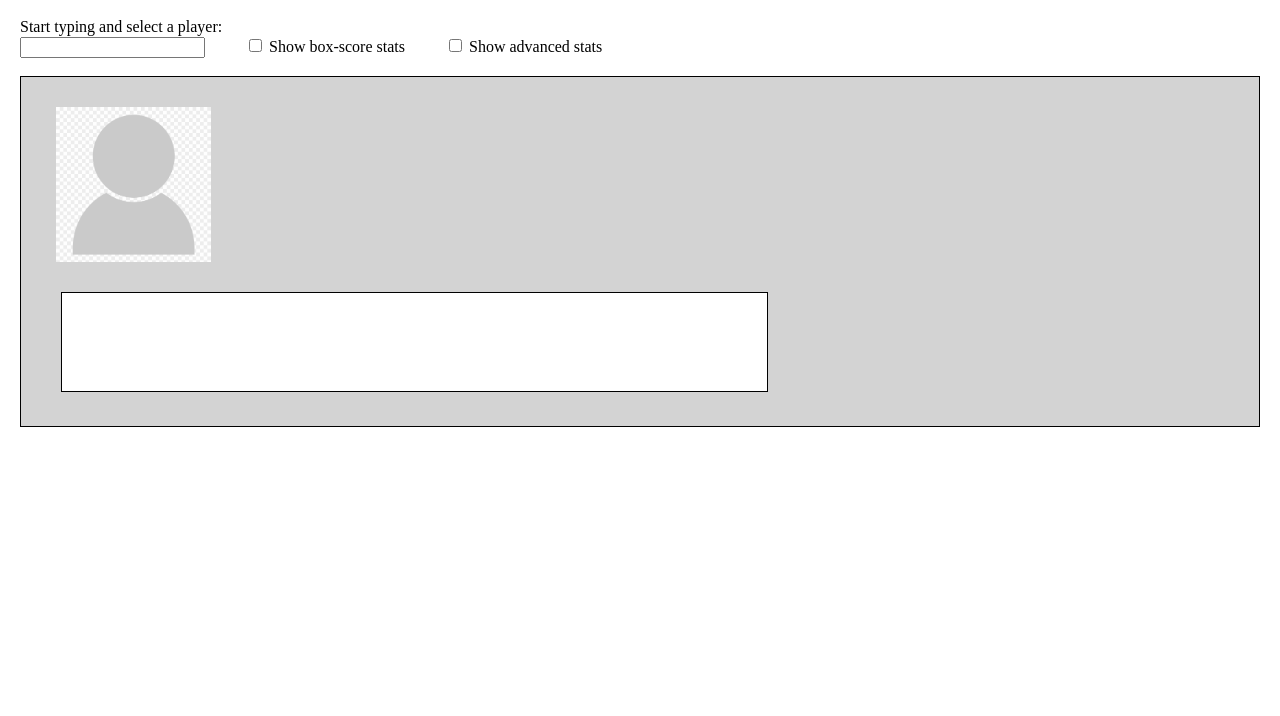
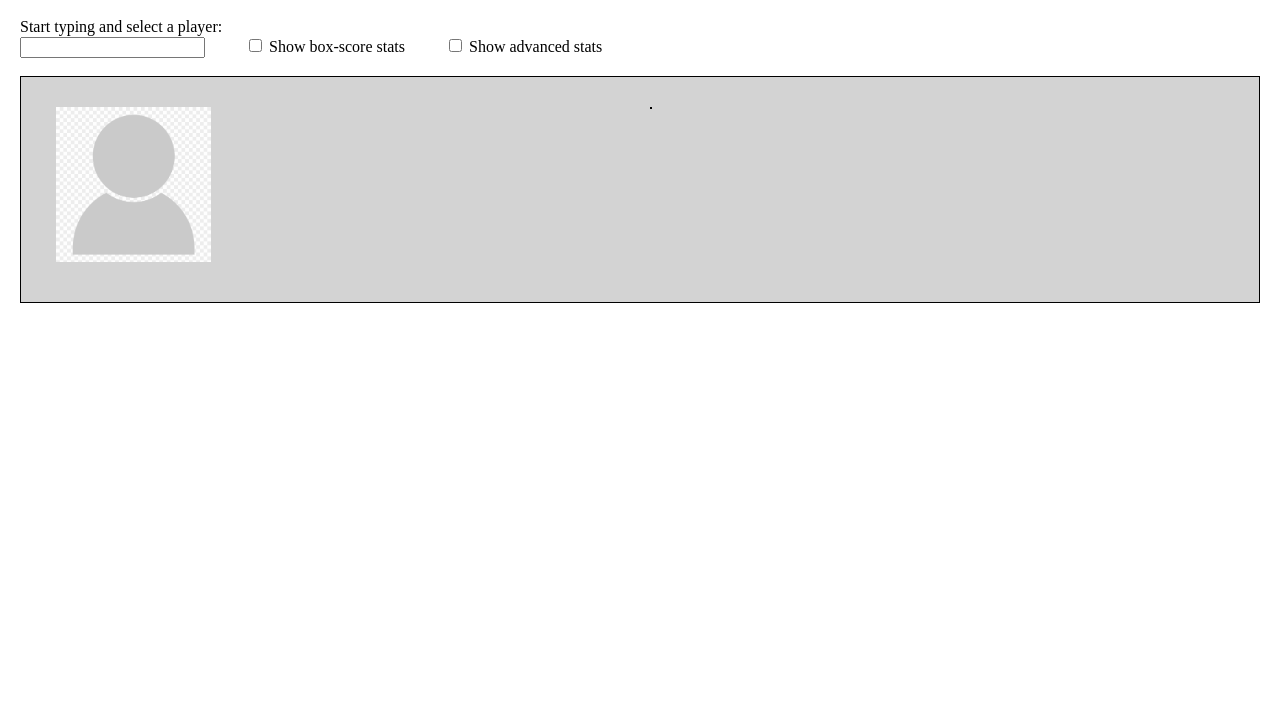
Before and after one commit to averydhall/cs257, a Flask app: page /player_info/ in a window 1280 px wide. Shown: the part 114-830 px from the top of the page. Run offline with Flask 2, Linux system fonts and the light colour scheme; data that the repository does not hold is empty; parts of the project's set-up code (start-up, migrations or seed data) failed here and were passed over; some libraries are stand-ins or nearby versions.

Commit message:
progress on display

```diff
--- a/webapp/end-to-end/static/basketball.js
+++ b/webapp/end-to-end/static/basketball.js
@@ -270,51 +270,51 @@
 
         if (player_stats.length != 0){
             tableBody += '<tr>'
-                            + '<th style="position: sticky;">Year</th>'
+                            + '<th style="position: sticky; left:0; border-right: 2px solid black;">Year</th>'
                             //+ '<th>name</th>'
                             //+ '<th>position</th>'
-                            + '<th style="position: fixed;>Age</th>'
-                            + '<th style="position: sticky; top: 0;">Team</th>'
-                            + '<th style="position: sticky; top: 0;">G</th>'
-                            + '<th style="position: sticky; top: 0;">GS</th>'
-                            + '<th style="position: sticky; top: 0;">MP</th>';
+                            + '<th>Age</th>'
+                            + '<th>Team</th>'
+                            + '<th>G</th>'
+                            + '<th>GS</th>'
+                            + '<th>MP</th>';
 
                             if (showBoxScoreStats.checked) {
-                                tableBody += '<th style="position: sticky; top: 0;">FG</th>'
-                                + '<th style="position: sticky; top: 0;">FGA</th>'
-                                + '<th style="position: sticky; top: 0;">FG%</th>'
-                                + '<th style="position: sticky; top: 0;">3P</th>'
-                                + '<th style="position: sticky; top: 0;">3PA</th>'
-                                + '<th style="position: sticky; top: 0;">3P%</th>'
-                                + '<th style="position: sticky; top: 0;">2P</th>'
-                                + '<th style="position: sticky; top: 0;">2PA</th>'
-                                + '<th style="position: sticky; top: 0;">2P%</th>'
-                                + '<th style="position: sticky; top: 0;">eFG%</th>'
-                                + '<th style="position: sticky; top: 0;">FT</th>'
-                                + '<th style="position: sticky; top: 0;">FTA</th>'
-                                + '<th style="position: sticky; top: 0;">FT%</th>'
-                                + '<th style="position: sticky; top: 0;">ORB</th>'
-                                + '<th style="position: sticky; top: 0;">DRB</th>'
-                                + '<th style="position: sticky; top: 0;">TRB</th>'
-                                + '<th style="position: sticky; top: 0;">AST</th>'
-                                + '<th style="position: sticky; top: 0;">STL</th>'
-                                + '<th style="position: sticky; top: 0;">BLK</th>'
-                                + '<th style="position: sticky; top: 0;">TOV</th>'
-                                + '<th style="position: sticky; top: 0;">PF</th>'
-                                + '<th style="position: sticky; top: 0;">PTS</th>'
+                                tableBody += '<th>FG</th>'
+                                + '<th>FGA</th>'
+                                + '<th>FG%</th>'
+                                + '<th>3P</th>'
+                                + '<th>3PA</th>'
+                                + '<th>3P%</th>'
+                                + '<th>2P</th>'
+                                + '<th>2PA</th>'
+                                + '<th>2P%</th>'
+                                + '<th>eFG%</th>'
+                                + '<th>FT</th>'
+                                + '<th>FTA</th>'
+                                + '<th>FT%</th>'
+                                + '<th>ORB</th>'
+                                + '<th>DRB</th>'
+                                + '<th>TRB</th>'
+                                + '<th>AST</th>'
+                                + '<th>STL</th>'
+                                + '<th>BLK</th>'
+                                + '<th>TOV</th>'
+                                + '<th>PF</th>'
+                                + '<th>PTS</th>'
                             }
                             if (showAdvancedStats.checked) {
-                              tableBody += '<th style="position: sticky; top: 0;">PER</th>'
-                              + '<th style="position: sticky; top: 0;">TS%</th>'
-                              + '<th style="position: sticky; top: 0;">USG%</th>'
-                              + '<th style="position: sticky; top: 0;">OWS</th>'
-                              + '<th style="position: sticky; top: 0;">DWS</th>'
-                              + '<th style="position: sticky; top: 0;">WS</th>'
-                              + '<th style="position: sticky; top: 0;">WS_per_48</th>'
-                              + '<th style="position: sticky; top: 0;">OBPM</th>'
-                              + '<th style="position: sticky; top: 0;">DBPM</th>'
-                              + '<th style="position: sticky; top: 0;">BPM</th>'
-                              + '<th style="position: sticky; top: 0;">VORP</th>';
+                              tableBody += '<th>PER</th>'
+                              + '<th>TS%</th>'
+                              + '<th>USG%</th>'
+                              + '<th>OWS</th>'
+                              + '<th>DWS</th>'
+                              + '<th>WS</th>'
+                              + '<th>WS_per_48</th>'
+                              + '<th>OBPM</th>'
+                              + '<th>DBPM</th>'
+                              + '<th>BPM</th>'
+                              + '<th>VORP</th>';
                             }
                             + '</tr>\n';
         }
@@ -324,7 +324,7 @@
 
             tableBody += '<tr>'
                             //at some point we can add a link to player info page
-                            + '<td style="position: sticky; left:0;">' + player_season['year'] + '</td>'
+                            + '<td style="position: sticky; left:0; border-right: 1px solid black;">' + player_season['year'] + '</td>'
                             //+ '<td>' + player_season['name'] + '</td>'
                             //+ '<td>' + player_season['position'] + '</td>'
                             + '<td>' + player_season['age'] + '</td>'
--- a/webapp/end-to-end/static/style.css
+++ b/webapp/end-to-end/static/style.css
@@ -17,7 +17,14 @@
     font-size: 18px;
 /*    padding: 5px;*/
     background-color: white;
+    border-collapse: separate;
+    border-spacing: 0;
 }
+
+table{
+    overflow: auto;
+}
+
 
 .stat-rankings {
   border: 0px solid black;
@@ -42,15 +49,17 @@
   padding-left: 20px;
 }
 #player_stats{
+    display: inline-block;
+    max-width: 60%;
+    float:left;
+    position: relative;
     overflow: scroll;
-    display: inline-block;
-    width:60%;
-    height:100px;
-    overflow: scroll;
+
 }
 
 #player_stats td, th{
     font-size: .76em;
+
 }
 
 .container {
@@ -59,9 +68,17 @@
   border: 1px solid black;
   /*width: fit-content;*/
   /* box-sizing: content-box;*/
-
   background-color: lightgray;
   padding: 20px;
+}
+
+.flex-container{
+    display: flex;
+}
+.flex-item{
+/*    display: inline-block; */
+/*    float:top; */
+    flex: 1;
 }
 
 
@@ -83,6 +100,7 @@
   padding-top: 10px;
   padding-left: 20px;
   padding-bottom: 10px;
+
 }
 
 /*Rosters*/
@@ -113,6 +131,7 @@
     display: inline-block;
     overflow: scroll;
     float: right;
+/*    border-collapse: separate;*/
 }
 
 .text_input{
--- a/webapp/end-to-end/templates/player_info.html
+++ b/webapp/end-to-end/templates/player_info.html
@@ -40,8 +40,8 @@
 
   <!--<p>Results:</p>-->
 
-    <div class="container">
-            <div id="bio-container" style="display: inline-block; float:top; width:30%;">
+    <div class="container flex-container">
+        <div id="bio-container" class="flex-item">
           <div class="photo">
             <img src="{{ url_for('static', filename='images/PlayerHeadshot.png') }}" width="155" height="155">
           </div>
@@ -50,7 +50,7 @@
             </p>
           </div>
       </div>
-          <div class="stats">
+      <div class="stats flex-item">
         <table id="player_stats"></table>
       </div>
     </div>
```
Lines whose indentation alone changed are shown as unchanged.
